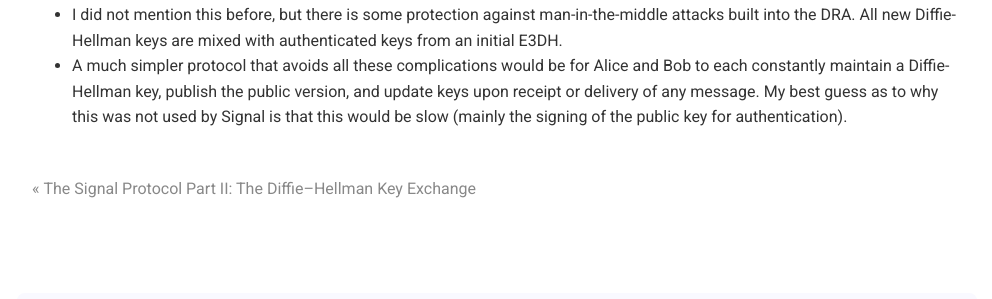
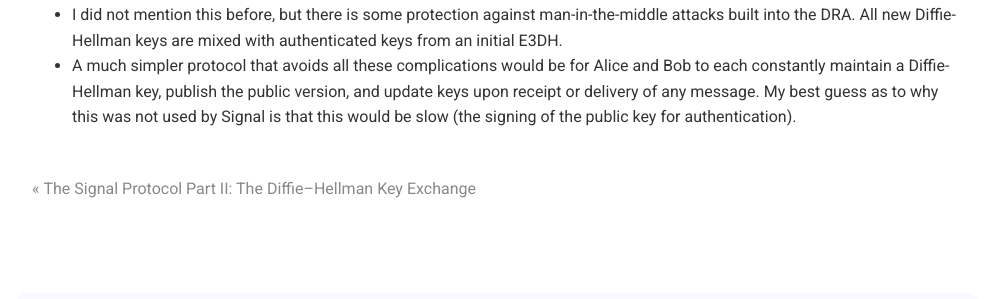
Before and after one commit to chatscrypt/chatscrypt.github.io, a Jekyll site: the page built from _posts/2020-01-16-the-signal-protocol-part-iii-the-double-ratchet-algorithm.html, in a window 1280 px wide. Shown: the part 1058-1357 px from the top of the page, without its empty margins (143-1135 px from the left). Built offline with Jekyll 4.4.1, drawn with Linux system fonts in a browser that asks for light colours; comment, search, counter and statistics services are not loaded.

Commit message:
Update 2020-01-16-the-signal-protocol-part-iii-the-double-ratchet-algorithm.html

```diff
--- a/_posts/2020-01-16-the-signal-protocol-part-iii-the-double-ratchet-algorithm.html
+++ b/_posts/2020-01-16-the-signal-protocol-part-iii-the-double-ratchet-algorithm.html
@@ -29,6 +29,6 @@
 
 <li>I did not mention this before, but there is some protection against man-in-the-middle attacks built into the DRA. All new Diffie-Hellman keys are mixed with authenticated keys from an initial E3DH.
 
-<li>A much simpler protocol that avoids all these complications would be for Alice and Bob to each constantly maintain a Diffie-Hellman key, publish the public version, and update keys upon receipt or delivery of any message. My best guess as to why this was not used by Signal is that this would be slow (mainly the signing of the public key for authentication).
+<li>A much simpler protocol that avoids all these complications would be for Alice and Bob to each constantly maintain a Diffie-Hellman key, publish the public version, and update keys upon receipt or delivery of any message. My best guess as to why this was not used by Signal is that this would be slow (the signing of the public key for authentication).
 
 </ul>
```
